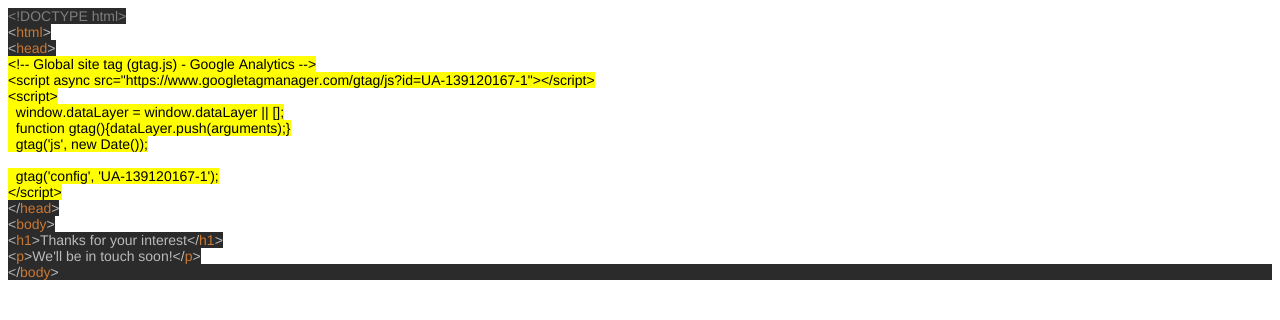
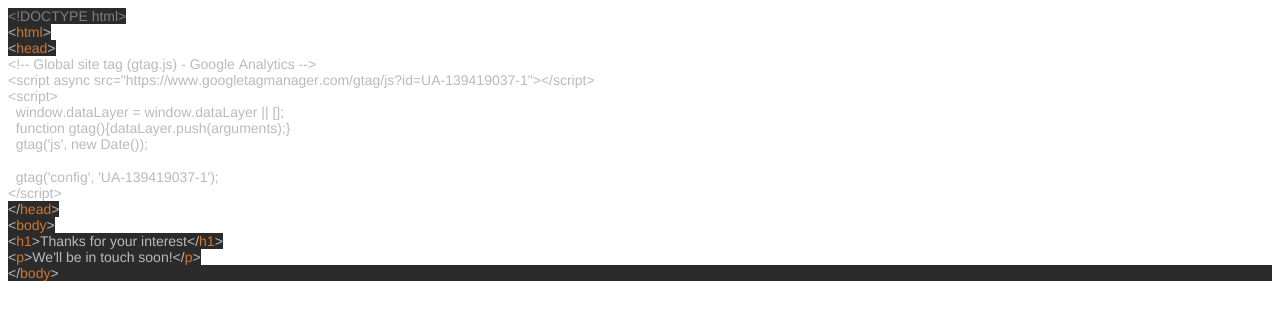
Before and after one commit to lw2397/lw2397.github.io, a plain HTML site: page index.html in a window 1280 px wide. Drawn offline with Linux system fonts and the light colour scheme.

Commit message:
Update index.html

```diff
--- a/index.html
+++ b/index.html
@@ -7,36 +7,35 @@
   <meta name="Generator" content="Cocoa HTML Writer">
   <meta name="CocoaVersion" content="1561.1">
   <style type="text/css">
-    p.p1 {margin: 0.0px 0.0px 0.0px 0.0px; line-height: 19.0px; font: 14.0px Helvetica; color: #7f7f7f; -webkit-text-stroke: #7f7f7f}
-    p.p2 {margin: 0.0px 0.0px 0.0px 0.0px; line-height: 19.0px; font: 14.0px Helvetica; color: #000000; -webkit-text-stroke: #000000}
-    p.p3 {margin: 0.0px 0.0px 0.0px 0.0px; line-height: 16.0px; font: 14.0px Helvetica; color: #cb7832; -webkit-text-stroke: #cb7832}
-    p.p4 {margin: 0.0px 0.0px 0.0px 0.0px; line-height: 16.0px; font: 14.0px Helvetica; color: #bababa; -webkit-text-stroke: #bababa}
+    p.p1 {margin: 0.0px 0.0px 0.0px 0.0px; line-height: 16.0px; font: 14.0px Helvetica; color: #7f7f7f; -webkit-text-stroke: #7f7f7f}
+    p.p2 {margin: 0.0px 0.0px 0.0px 0.0px; line-height: 16.0px; font: 14.0px Helvetica; color: #bababa; -webkit-text-stroke: #bababa}
+    p.p3 {margin: 0.0px 0.0px 0.0px 0.0px; line-height: 16.0px; font: 14.0px Helvetica; color: #bababa; -webkit-text-stroke: #bababa; min-height: 17.0px}
+    p.p4 {margin: 0.0px 0.0px 0.0px 0.0px; line-height: 16.0px; font: 14.0px Helvetica; color: #cb7832; -webkit-text-stroke: #cb7832}
     p.p5 {margin: 0.0px 0.0px 0.0px 0.0px; line-height: 16.0px; font: 14.0px Helvetica; color: #cb7832; -webkit-text-stroke: #cb7832; background-color: #2b2b2b}
     span.s1 {font-kerning: none; background-color: #2b2b2b}
     span.s2 {font-kerning: none; color: #bababa; -webkit-text-stroke: 0px #bababa}
     span.s3 {font-kerning: none; color: #bababa; background-color: #2b2b2b; -webkit-text-stroke: 0px #bababa}
     span.s4 {font-kerning: none; color: #cb7832; background-color: #2b2b2b; -webkit-text-stroke: 0px #cb7832}
-    span.s5 {font-kerning: none; background-color: #ffff00}
-    span.s6 {font-kerning: none}
+    span.s5 {font-kerning: none}
   </style>
 </head>
 <body>
 <p class="p1"><span class="s1">&lt;!DOCTYPE html&gt;</span><span class="s2"><br>
 </span><span class="s3">&lt;</span><span class="s4">html</span><span class="s3">&gt;</span></p>
-<p class="p2"><span class="s3">&lt;</span><span class="s4">head</span><span class="s3">&gt;</span><span class="s2"><br>
-</span><span class="s5">&lt;!-- Global site tag (gtag.js) - Google Analytics --&gt;</span><span class="s6"><br>
-</span><span class="s5">&lt;script async src="https://www.googletagmanager.com/gtag/js?id=UA-139120167-1"&gt;&lt;/script&gt;</span><span class="s6"><br>
-</span><span class="s5">&lt;script&gt;</span><span class="s6"><br>
-</span><span class="s5"><span class="Apple-converted-space"> </span> window.dataLayer = window.dataLayer || [];</span><span class="s6"><br>
-</span><span class="s5"><span class="Apple-converted-space"> </span> function gtag(){dataLayer.push(arguments);}</span><span class="s6"><br>
-</span><span class="s5"><span class="Apple-converted-space"> </span> gtag('js', new Date());</span><span class="s6"><br>
-<br>
-</span><span class="s5"><span class="Apple-converted-space"> </span> gtag('config', 'UA-139120167-1');</span><span class="s6"><br>
-</span><span class="s5">&lt;/script&gt;</span><span class="s2"><br>
-</span><span class="s3">&lt;/</span><span class="s4">head</span><span class="s3">&gt;</span></p>
-<p class="p3"><span class="s3">&lt;</span><span class="s1">body</span><span class="s3">&gt;</span></p>
-<p class="p4"><span class="s1">&lt;</span><span class="s4">h1</span><span class="s1">&gt;Thanks for your interest&lt;/</span><span class="s4">h1</span><span class="s1">&gt;</span></p>
-<p class="p4"><span class="s1">&lt;</span><span class="s4">p</span><span class="s1">&gt;We'll be in touch soon!&lt;/</span><span class="s4">p</span><span class="s1">&gt;</span></p>
-<p class="p5"><span class="s2">&lt;/</span><span class="s6">body</span><span class="s2">&gt;</span></p>
+<p class="p2"><span class="s1">&lt;</span><span class="s4">head</span><span class="s1">&gt;</span><span class="s5"><br>
+&lt;!-- Global site tag (gtag.js) - Google Analytics --&gt;</span></p>
+<p class="p2"><span class="s5">&lt;script async src="https://www.googletagmanager.com/gtag/js?id=UA-139419037-1"&gt;&lt;/script&gt;</span></p>
+<p class="p2"><span class="s5">&lt;script&gt;</span></p>
+<p class="p2"><span class="s5"><span class="Apple-converted-space">  </span>window.dataLayer = window.dataLayer || [];</span></p>
+<p class="p2"><span class="s5"><span class="Apple-converted-space">  </span>function gtag(){dataLayer.push(arguments);}</span></p>
+<p class="p2"><span class="s5"><span class="Apple-converted-space">  </span>gtag('js', new Date());</span></p>
+<p class="p3"><span class="s5"></span><br></p>
+<p class="p2"><span class="s5"><span class="Apple-converted-space">  </span>gtag('config', 'UA-139419037-1');</span></p>
+<p class="p2"><span class="s5">&lt;/script&gt;</span></p>
+<p class="p4"><span class="s3">&lt;/</span><span class="s1">head</span><span class="s3">&gt;</span></p>
+<p class="p4"><span class="s3">&lt;</span><span class="s1">body</span><span class="s3">&gt;</span></p>
+<p class="p2"><span class="s1">&lt;</span><span class="s4">h1</span><span class="s1">&gt;Thanks for your interest&lt;/</span><span class="s4">h1</span><span class="s1">&gt;</span></p>
+<p class="p2"><span class="s1">&lt;</span><span class="s4">p</span><span class="s1">&gt;We'll be in touch soon!&lt;/</span><span class="s4">p</span><span class="s1">&gt;</span></p>
+<p class="p5"><span class="s2">&lt;/</span><span class="s5">body</span><span class="s2">&gt;</span></p>
 </body>
 </html>
```
